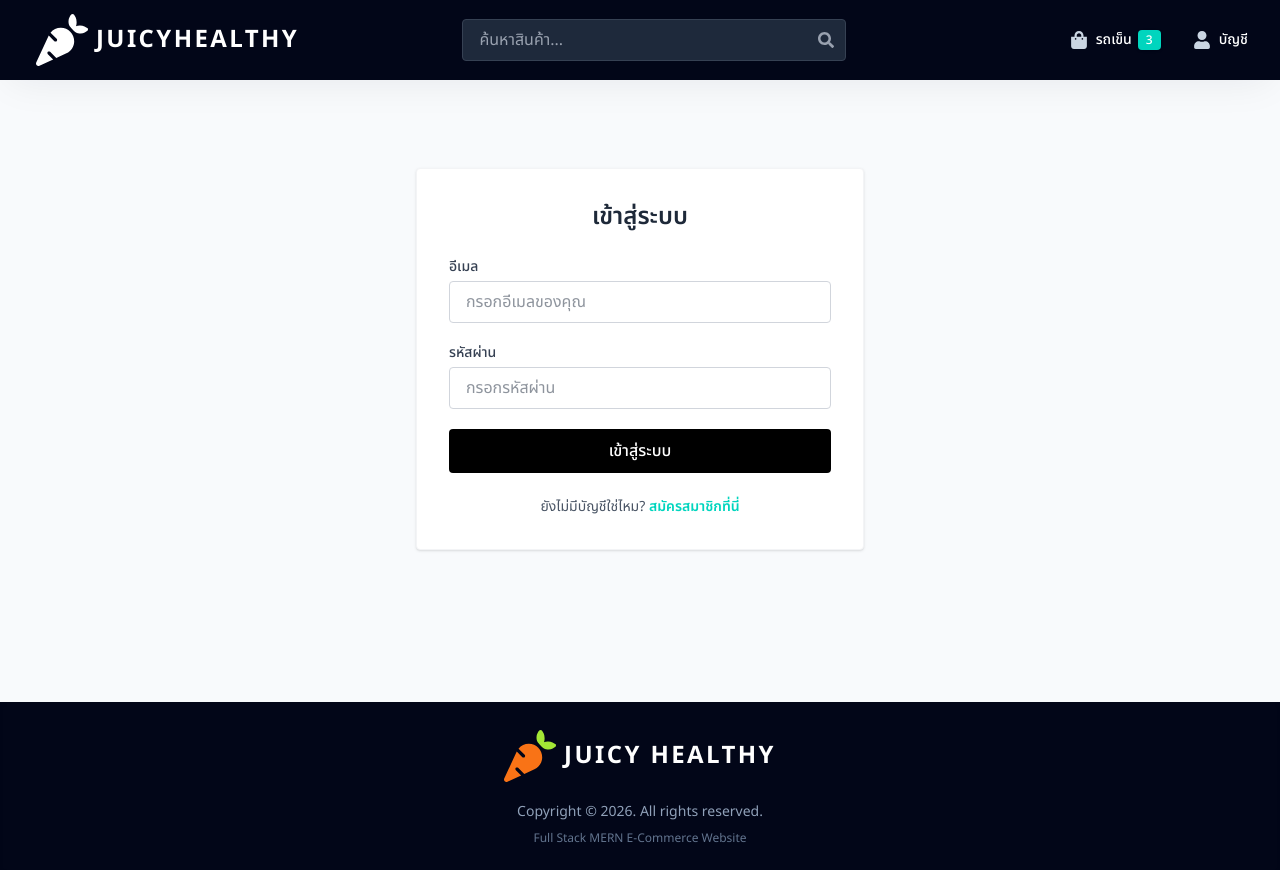
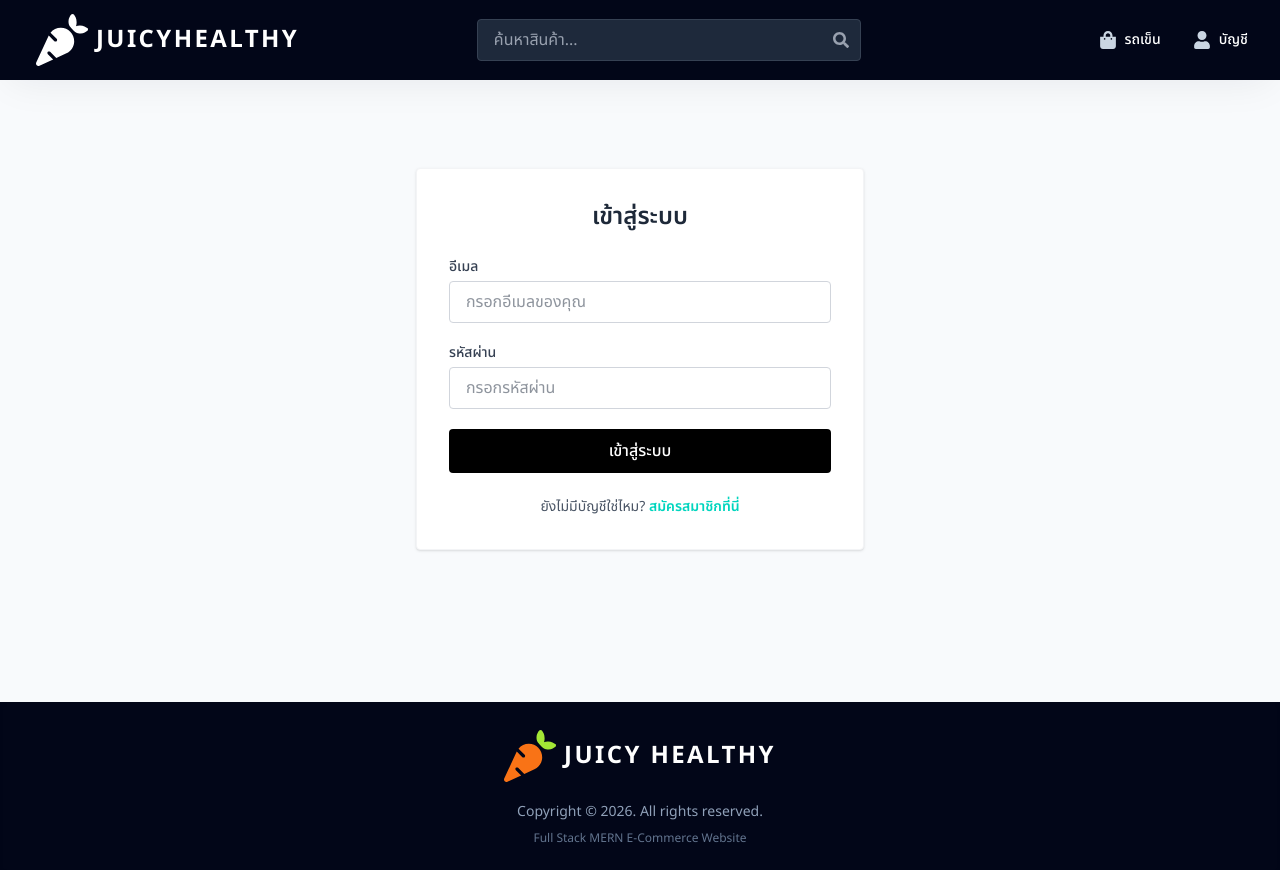
Before and after one commit to weerayosong/juicy-healthy, a React (Vite) app in the folder frontend/: page /login in a window 1280 px wide. Built offline with nearby package versions, Linux system fonts and the light colour scheme.

Commit message:
fix: qty in cart icon on Header

```diff
--- a/frontend/src/components/Header.jsx
+++ b/frontend/src/components/Header.jsx
@@ -17,6 +17,8 @@ import SearchBox from './SearchBox'
 
 const Header = () => {
     const [isMenuOpen, setIsMenuOpen] = useState(false)
+
+    const { cartItems } = useSelector((state) => state.cart)
 
     const toggleMenu = () => {
         setIsMenuOpen(!isMenuOpen)
@@ -83,9 +85,15 @@ const Header = () => {
                         >
                             <FaShoppingBag className="text-lg mr-2 text-slate-300 group-hover:text-secondary transition" />
                             รถเข็น
-                            <span className="ml-1.5 bg-secondary text-white text-xs px-2 py-0.5 rounded-sm shadow-sm">
-                                3
-                            </span>
+                            {/* เงื่อนไข: ถ้ามีของในตะกร้า ค่อยโชว์จำนวน desktop-view */}
+                            {cartItems.length > 0 && (
+                                <span className="ml-2 bg-secondary text-white text-xs font-bold px-2 py-0.5 rounded-sm">
+                                    {cartItems.reduce(
+                                        (a, c) => a + Number(c.qty),
+                                        0,
+                                    )}
+                                </span>
+                            )}
                         </Link>
 
                         {/* โลจิกเช็คการ Login (Desktop) */}
@@ -155,9 +163,15 @@ const Header = () => {
                         >
                             <FaShoppingBag className="text-xl mr-4 text-slate-400" />
                             รถเข็น
-                            <span className="ml-2 bg-secondary text-white text-xs px-2 py-0.5 rounded-sm shadow-sm">
-                                3
-                            </span>
+                            {/* เงื่อนไข: ถ้ามีของในตะกร้า ค่อยโชว์จำนวน */}
+                            {cartItems.length > 0 && (
+                                <span className="ml-2 bg-secondary text-white text-xs font-bold px-2 py-0.5 rounded-sm">
+                                    {cartItems.reduce(
+                                        (a, c) => a + Number(c.qty),
+                                        0,
+                                    )}
+                                </span>
+                            )}
                         </Link>
 
                         {/* โลจิกเช็คการ Login (Mobile) */}
```
